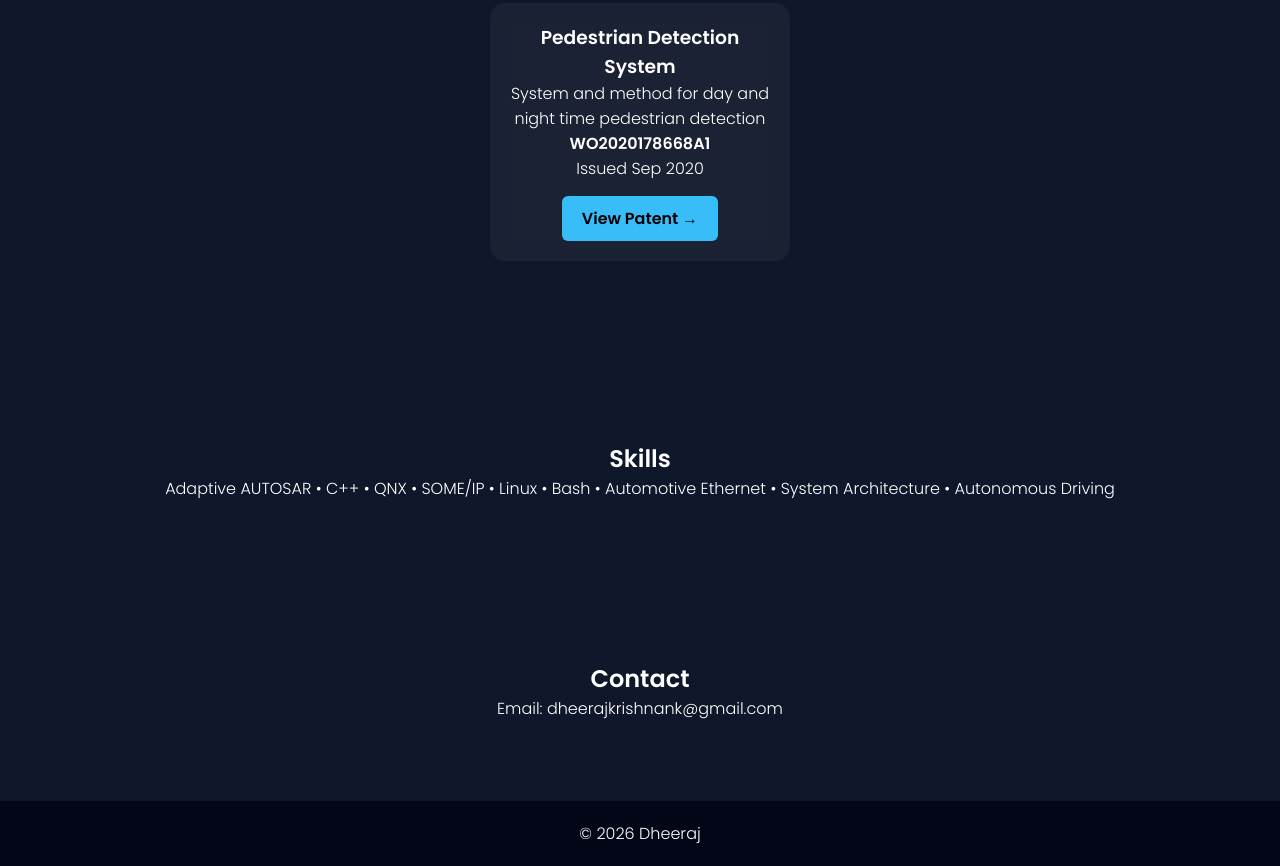
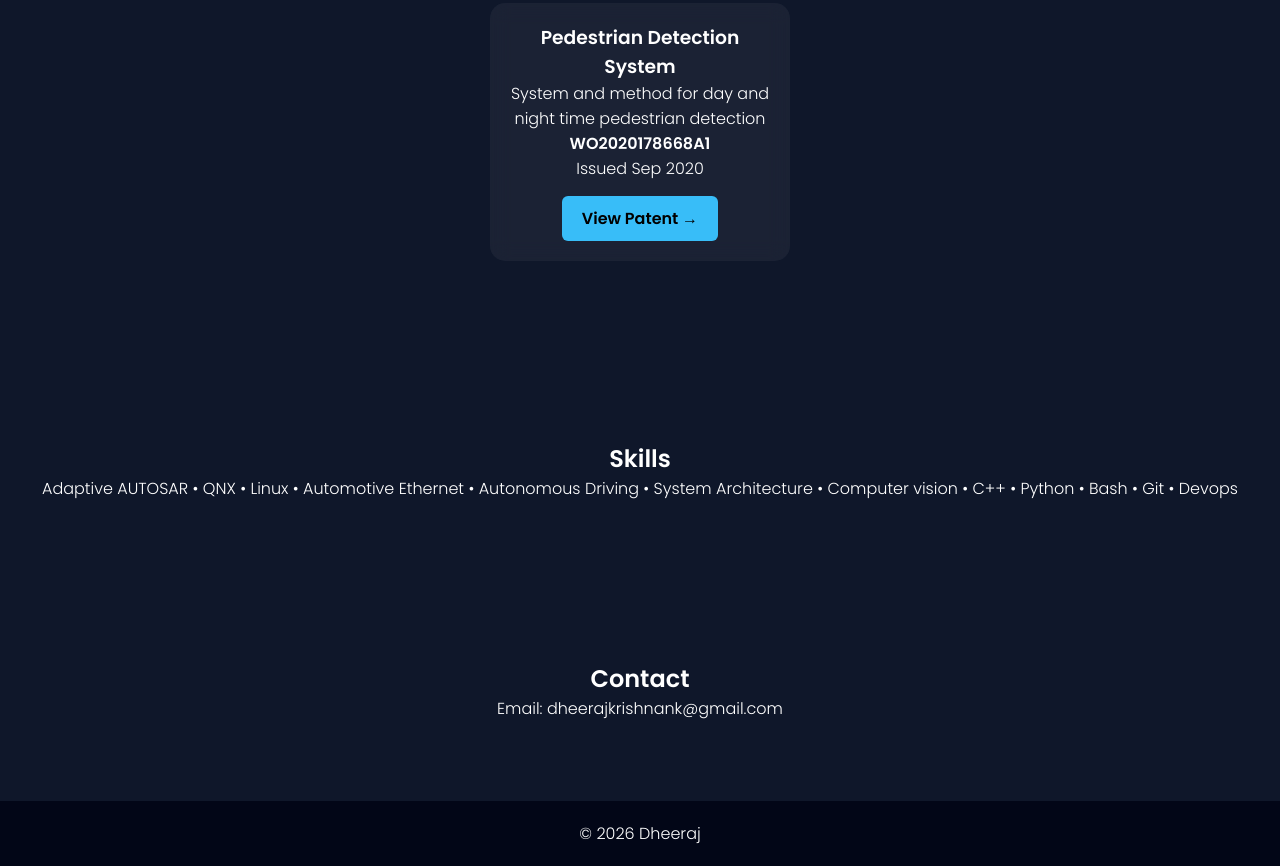
Before and after one commit to dheerajkzy/dheerajkzy.github.io, a plain HTML site: page index.html in a window 1280 px wide. Shown: the part 1690-2556 px from the top of the page. Drawn offline with Linux system fonts and the light colour scheme.

Commit message:
Update skills

```diff
--- a/index.html
+++ b/index.html
@@ -194,8 +194,7 @@ footer {
 <section id="skills" class="hidden">
     <h2>Skills</h2>
     <p>
-        Adaptive AUTOSAR • C++ • QNX • SOME/IP • Linux • Bash •
-        Automotive Ethernet • System Architecture • Autonomous Driving
+        Adaptive AUTOSAR • QNX • Linux • Automotive Ethernet • Autonomous Driving • System Architecture • Computer vision • C++ • Python • Bash • Git • Devops
     </p>
 </section>
 
```
